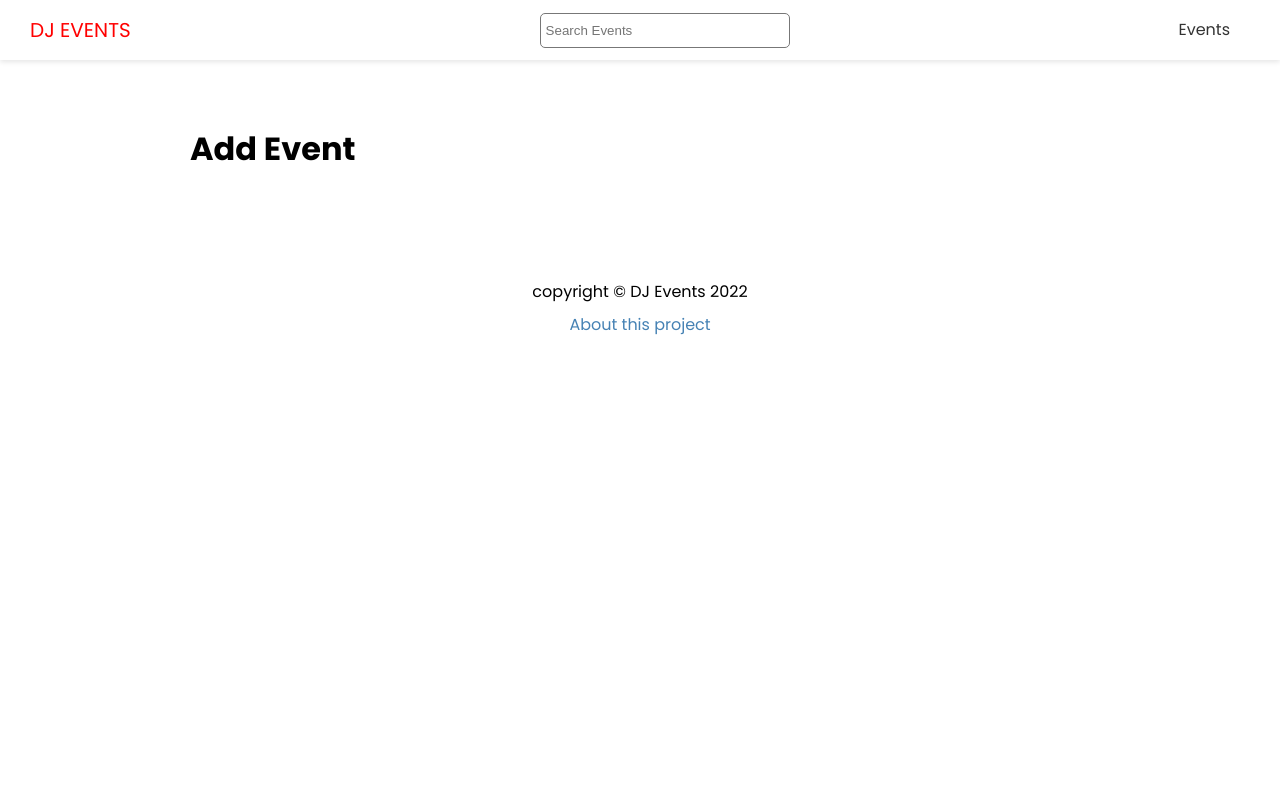
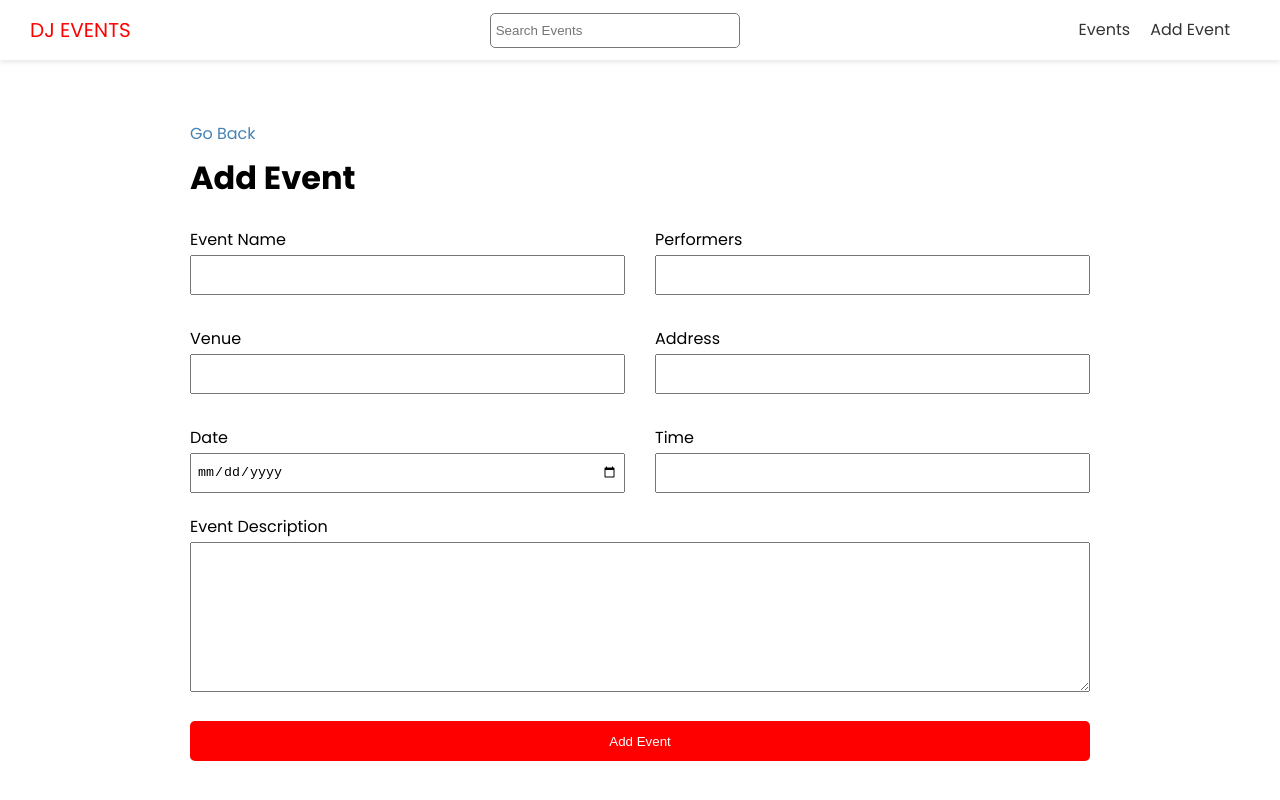
Before and after one commit to WojCzu/dj-events, a Next.js app: page /events/add in a window 1280 px wide. Shown: the top 800 px of the page. Built offline with nearby package versions, Linux system fonts and the light colour scheme; no server answers.

Commit message:
add addPage functionality

```diff
--- a/components/Header.js
+++ b/components/Header.js
@@ -16,6 +16,9 @@
           <li>
             <Link href={"/events"}>Events</Link>
           </li>
+          <li>
+            <Link href={"/events/add"}>Add Event</Link>
+          </li>
         </ul>
       </nav>
     </header>
--- a/package.json
+++ b/package.json
@@ -15,6 +15,7 @@
     "qs": "^6.11.0",
     "react": "18.2.0",
     "react-dom": "18.2.0",
-    "react-icons": "^4.6.0"
+    "react-icons": "^4.6.0",
+    "react-toastify": "^9.1.1"
   }
 }
--- a/pages/events/add.js
+++ b/pages/events/add.js
@@ -1,9 +1,137 @@
+import { useState } from "react";
+import { useRouter } from "next/router";
 import Layout from "@/components/Layout";
+import Link from "next/link";
+import { ToastContainer, toast } from "react-toastify";
+import { API_URL } from "@/config/index";
+import "react-toastify/dist/ReactToastify.css";
+import styles from "@/styles/Form.module.css";
 
 const AddEventPage = () => {
+  const [values, setValues] = useState({
+    name: "",
+    performers: "",
+    venue: "",
+    address: "",
+    date: "",
+    time: "",
+    description: "",
+  });
+
+  const router = useRouter();
+
+  const handleSubmit = async e => {
+    e.preventDefault();
+    const hasEmptyFields = Object.values(values).some(element => !element);
+    if (hasEmptyFields) {
+      return toast.error("please fill in all fields");
+    }
+
+    const res = await fetch(`${API_URL}/api/events`, {
+      method: "POST",
+      headers: {
+        "Content-Type": "application/json",
+      },
+      body: JSON.stringify({ data: values }),
+    });
+
+    if (!res.ok) {
+      return toast.error("something went wrong");
+    }
+
+    const { data } = await res.json();
+    const { slug } = data.attributes;
+    router.push(`/events/${slug}`);
+  };
+
+  const handleInputChange = e => {
+    const { name, value } = e.target;
+    setValues({ ...values, [name]: value });
+  };
+
   return (
     <Layout title={"Add New Event"}>
+      <Link href={"/events"}>Go Back</Link>
       <h1>Add Event</h1>
+      <form onSubmit={handleSubmit} className={styles.form}>
+        <div className={styles.grid}>
+          <div>
+            <label htmlFor='name'>Event Name</label>
+            <input
+              type='text'
+              id='name'
+              name='name'
+              value={values.name}
+              onChange={handleInputChange}
+            />
+          </div>
+          <div>
+            <label htmlFor='performers'>Performers</label>
+            <input
+              type='text'
+              name='performers'
+              id='performers'
+              value={values.performers}
+              onChange={handleInputChange}
+            />
+          </div>
+          <div>
+            <label htmlFor='venue'>Venue</label>
+            <input
+              type='text'
+              name='venue'
+              id='venue'
+              value={values.venue}
+              onChange={handleInputChange}
+            />
+          </div>
+          <div>
+            <label htmlFor='address'>Address</label>
+            <input
+              type='text'
+              name='address'
+              id='address'
+              value={values.address}
+              onChange={handleInputChange}
+            />
+          </div>
+          <div>
+            <label htmlFor='date'>Date</label>
+            <input
+              type='date'
+              name='date'
+              id='date'
+              value={values.date}
+              onChange={handleInputChange}
+            />
+          </div>
+          <div>
+            <label htmlFor='time'>Time</label>
+            <input
+              type='text'
+              name='time'
+              id='time'
+              value={values.time}
+              onChange={handleInputChange}
+            />
+          </div>
+        </div>
+
+        <div>
+          <label htmlFor='description'>Event Description</label>
+          <textarea
+            name='description'
+            id='description'
+            type='text'
+            value={values.description}
+            onChange={handleInputChange}
+          ></textarea>
+        </div>
+
+        <input type='submit' value='Add Event' className='btn' />
+      </form>
+
+      <ToastContainer theme='colored' position='bottom-right' />
     </Layout>
   );
 };
--- /dev/null
+++ b/styles/Form.module.css
@@ -0,0 +1,39 @@
+.form label {
+  display: block;
+}
+
+.form input {
+  width: 100%;
+  height: 40px;
+  padding: 5px;
+}
+
+.form textarea {
+  width: 100%;
+  height: 150px;
+}
+
+.form input[type="submit"] {
+  display: block;
+  width: 100%;
+  margin: 20px 0 30px;
+}
+
+.form .file {
+  border: 1px #ccc solid;
+  background-color: #f4f4f4;
+  padding: 10px;
+}
+
+.grid {
+  display: grid;
+  grid-template-columns: 1fr 1fr;
+  gap: 30px;
+  margin-bottom: 20px;
+}
+
+@media (max-width: 600px) {
+  .grid {
+    grid-template-columns: 1fr;
+  }
+}
```
Also changed, not shown: 1 other file (tests, documents, lock files or other folders).
